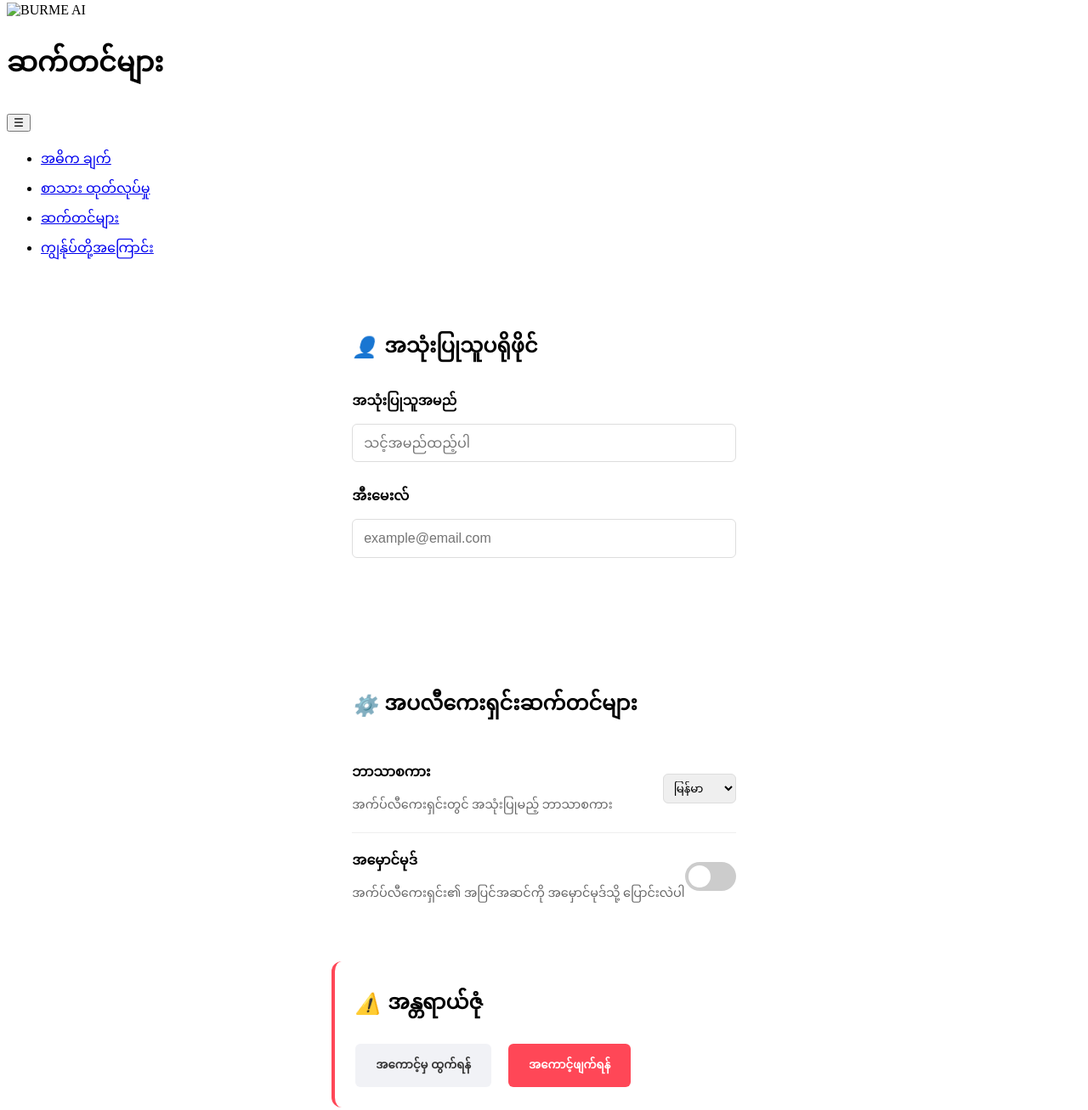
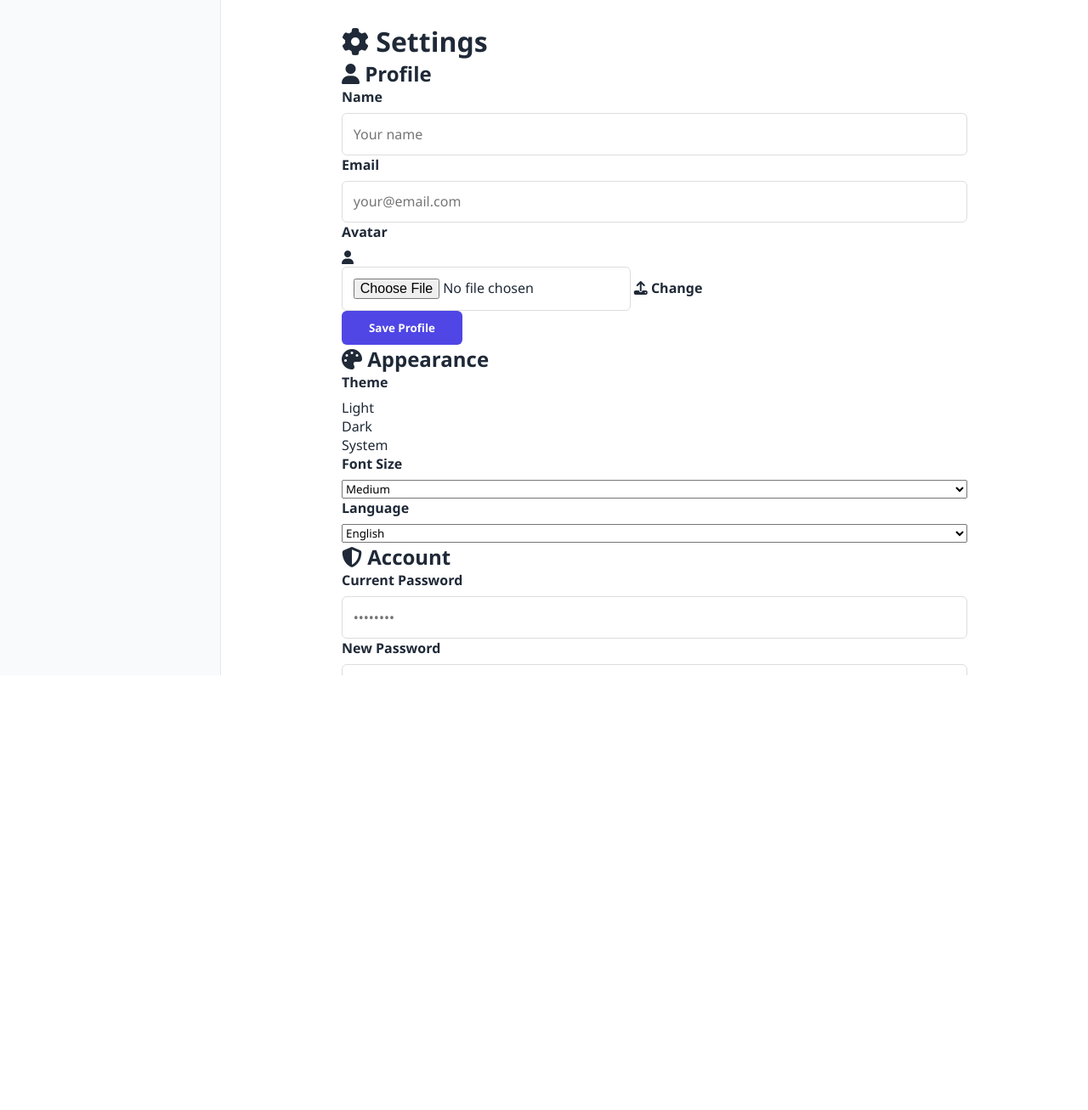
Before and after one commit to Smartburme/burme-ai-assistant, a plain HTML site: page src/pages/setting.html in a window 1280 px wide. Shown: the part 5-1312 px from the top of the page at 85% size. After the commit the page ends 800 px from the top, so only its background shows below. Drawn offline with Linux system fonts and the light colour scheme.

Commit message:
Update setting.html

```diff
--- a/src/pages/setting.html
+++ b/src/pages/setting.html
@@ -1,77 +1,135 @@
 <!DOCTYPE html>
-<html lang="my">
+<html lang="en">
 <head>
     <meta charset="UTF-8">
     <meta name="viewport" content="width=device-width, initial-scale=1.0">
-    <title>BURME AI - ဆက်တင်များ</title>
+    <title>BURME AI - Settings</title>
+    <link rel="stylesheet" href="../../assets/css/main.css">
     <link rel="stylesheet" href="../../assets/css/setting.css">
+    <link rel="stylesheet" href="https://cdnjs.cloudflare.com/ajax/libs/font-awesome/6.4.0/css/all.min.css">
 </head>
-<body class="setting-page">
-    <header class="hyper-header">
-        <div class="logo-container">
-            <img src="../../assets/image/logo.png" alt="BURME AI" class="logo">
-            <h1>ဆက်တင်များ</h1>
+<body>
+    <div class="app-container">
+        <!-- Shared Sidebar -->
+        <aside class="sidebar">
+            <!-- Same sidebar as main.html -->
+        </aside>
+
+        <!-- Settings Main Content -->
+        <main class="settings-container">
+            <div class="settings-header">
+                <h1><i class="fas fa-cog"></i> Settings</h1>
             </div>
-        <button class="menu-toggle">☰</button>
-    </header>
 
-    <nav class="hyper-sidebar">
-        <ul class="site-menu">
-            <li><a href="main.html">အဓိက ချက်</a></li>
-            <li><a href="text.html">စာသား ထုတ်လုပ်မှု</a></li>
-            <li><a href="setting.html" class="active">ဆက်တင်များ</a></li>
-            <li><a href="about.html">ကျွန်ုပ်တို့အကြောင်း</a></li>
-        </ul>
-    </nav>
-
-    <main class="settings-container">
-        <div class="settings-card">
-            <h2><i class="icon">👤</i> အသုံးပြုသူပရိုဖိုင်</h2>
-            <form class="profile-form">
+            <div class="settings-sections">
+                <!-- User Profile Section -->
+                <section class="settings-section">
+                    <h2><i class="fas fa-user"></i> Profile</h2>
+                    <div class="settings-form">
                         <div class="form-group">
-                    <label for="username">အသုံးပြုသူအမည်</label>
-                    <input type="text" id="username" placeholder="သင့်အမည်ထည့်ပါ">
+                            <label for="userName">Name</label>
+                            <input type="text" id="userName" placeholder="Your name">
                         </div>
                         <div class="form-group">
-                    <label for="email">အီးမေးလ်</label>
-                    <input type="email" id="email" placeholder="example@email.com">
+                            <label for="userEmail">Email</label>
+                            <input type="email" id="userEmail" placeholder="your@email.com">
                         </div>
-                <button type="submit" class="save-btn">ပြောင်းလဲမှုများသိမ်းရန်</button>
-            </form>
+                        <div class="form-group">
+                            <label for="userAvatar">Avatar</label>
+                            <div class="avatar-upload">
+                                <div class="avatar-preview" id="avatarPreview">
+                                    <i class="fas fa-user"></i>
                                 </div>
-
-        <div class="settings-card">
-            <h2><i class="icon">⚙️</i> အပလီကေးရှင်းဆက်တင်များ</h2>
-            <div class="setting-item">
-                <div class="setting-info">
-                    <h3>ဘာသာစကား</h3>
-                    <p>အက်ပ်လီကေးရှင်းတွင် အသုံးပြုမည့် ဘာသာစကား</p>
-                </div>
-                <select class="setting-control">
-                    <option value="my">မြန်မာ</option>
-                    <option value="en">အင်္ဂလိပ်</option>
-                </select>
-            </div>
-
-            <div class="setting-item">
-                <div class="setting-info">
-                    <h3>အမှောင်မုဒ်</h3>
-                    <p>အက်ပ်လီကေးရှင်း၏ အပြင်အဆင်ကို အမှောင်မုဒ်သို့ ပြောင်းလဲပါ</p>
-                </div>
-                <label class="switch">
-                    <input type="checkbox">
-                    <span class="slider round"></span>
+                                <input type="file" id="userAvatar" accept="image/*">
+                                <label for="userAvatar" class="upload-btn">
+                                    <i class="fas fa-upload"></i> Change
                                 </label>
                             </div>
                         </div>
+                        <button class="save-btn">Save Profile</button>
+                    </div>
+                </section>
 
-        <div class="settings-card danger-zone">
-            <h2><i class="icon">⚠️</i> အန္တရာယ်ဇုံ</h2>
-            <button class="logout-btn">အကောင့်မှ ထွက်ရန်</button>
-            <button class="delete-btn">အကောင့်ဖျက်ရန်</button>
+                <!-- Appearance Section -->
+                <section class="settings-section">
+                    <h2><i class="fas fa-palette"></i> Appearance</h2>
+                    <div class="settings-form">
+                        <div class="form-group">
+                            <label>Theme</label>
+                            <div class="theme-options">
+                                <div class="theme-option" data-theme="light">
+                                    <div class="theme-preview light"></div>
+                                    <span>Light</span>
+                                </div>
+                                <div class="theme-option" data-theme="dark">
+                                    <div class="theme-preview dark"></div>
+                                    <span>Dark</span>
+                                </div>
+                                <div class="theme-option" data-theme="auto">
+                                    <div class="theme-preview auto"></div>
+                                    <span>System</span>
+                                </div>
+                            </div>
+                        </div>
+                        <div class="form-group">
+                            <label for="fontSize">Font Size</label>
+                            <select id="fontSize">
+                                <option value="small">Small</option>
+                                <option value="medium" selected>Medium</option>
+                                <option value="large">Large</option>
+                            </select>
+                        </div>
+                        <div class="form-group">
+                            <label for="languageSelect">Language</label>
+                            <select id="languageSelect">
+                                <option value="en">English</option>
+                                <option value="my">မြန်မာ</option>
+                                <option value="th">ไทย</option>
+                                <option value="zh">中文</option>
+                                <option value="ru">Русский</option>
+                                <option value="vi">Tiếng Việt</option>
+                                <option value="km">ភាសាខ្មែរ</option>
+                            </select>
+                        </div>
+                    </div>
+                </section>
+
+                <!-- Account Section -->
+                <section class="settings-section">
+                    <h2><i class="fas fa-shield-alt"></i> Account</h2>
+                    <div class="settings-form">
+                        <div class="form-group">
+                            <label for="currentPassword">Current Password</label>
+                            <input type="password" id="currentPassword" placeholder="••••••••">
+                        </div>
+                        <div class="form-group">
+                            <label for="newPassword">New Password</label>
+                            <input type="password" id="newPassword" placeholder="••••••••">
+                        </div>
+                        <div class="form-group">
+                            <label for="confirmPassword">Confirm Password</label>
+                            <input type="password" id="confirmPassword" placeholder="••••••••">
+                        </div>
+                        <button class="save-btn">Change Password</button>
+                    </div>
+                </section>
+
+                <!-- Danger Zone -->
+                <section class="settings-section danger-zone">
+                    <h2><i class="fas fa-exclamation-triangle"></i> Danger Zone</h2>
+                    <div class="danger-actions">
+                        <button class="danger-btn" id="clearHistoryBtn">
+                            <i class="fas fa-trash"></i> Clear All History
+                        </button>
+                        <button class="danger-btn" id="deleteAccountBtn">
+                            <i class="fas fa-user-slash"></i> Delete Account
+                        </button>
+                    </div>
+                </section>
             </div>
         </main>
+    </div>
 
-    <script src="../../assets/js/setting.js"></script>
+    <script src="../../assets/js/setting.js" type="module"></script>
 </body>
 </html>
```
Lines whose indentation alone changed are shown as unchanged.
